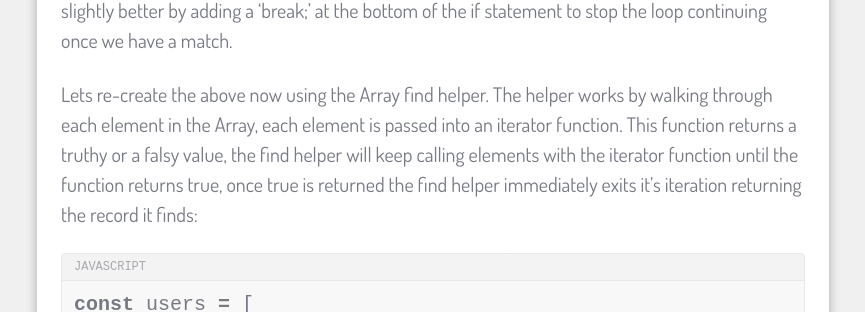
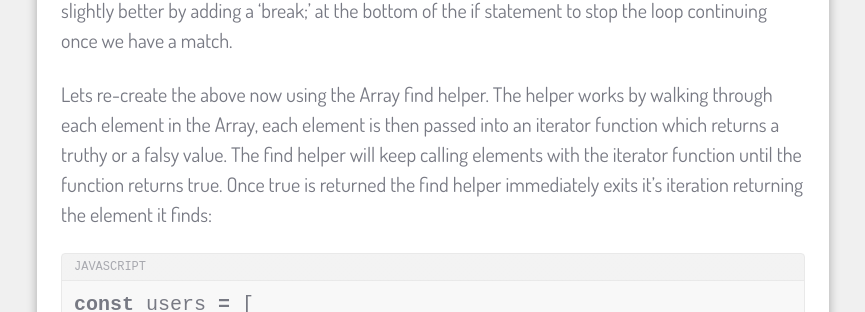
Before and after one commit to lmarzy/openbracket-blog-jekyll, a Jekyll site: the page built from _posts/js/2016-10-06-es2015-array-helper-find.md, in a window 1280 px wide and 900 px high, scrolled down 860 px. Shown: the part 179-491 px from the top of the window, without its empty margins (3-868 px from the left). Built offline with Jekyll 4.4.1, drawn with Linux system fonts in a browser that asks for light colours; comment, search, counter and statistics services are not loaded.

Commit message:
Test updates to array find post

```diff
--- a/_posts/js/2016-10-06-es2015-array-helper-find.md
+++ b/_posts/js/2016-10-06-es2015-array-helper-find.md
@@ -25,7 +25,7 @@ console.log(user); // {name: 'Jack'}
 
 As you can see we have our Array, in this case we have an Array of Objects and we loop through each item and if we find the user we are looking for we update our variable, we could make this slightly better by adding a 'break;' at the bottom of the if statement to stop the loop continuing once we have a match.
 
-Lets re-create the above now using the Array find helper. The helper works by walking through each element in the Array, each element is passed into an iterator function. This function returns a truthy or a falsy value, the find helper will keep calling elements with the iterator function until the function returns true, once true is returned the find helper immediately exits it's iteration returning the record it finds:
+Lets re-create the above now using the Array find helper. The helper works by walking through each element in the Array, each element is then passed into an iterator function which returns a truthy or a falsy value. The find helper will keep calling elements with the iterator function until the function returns true. Once true is returned the find helper immediately exits it's iteration returning the element it finds:
 
 {% highlight javascript %}
 const users = [
```
